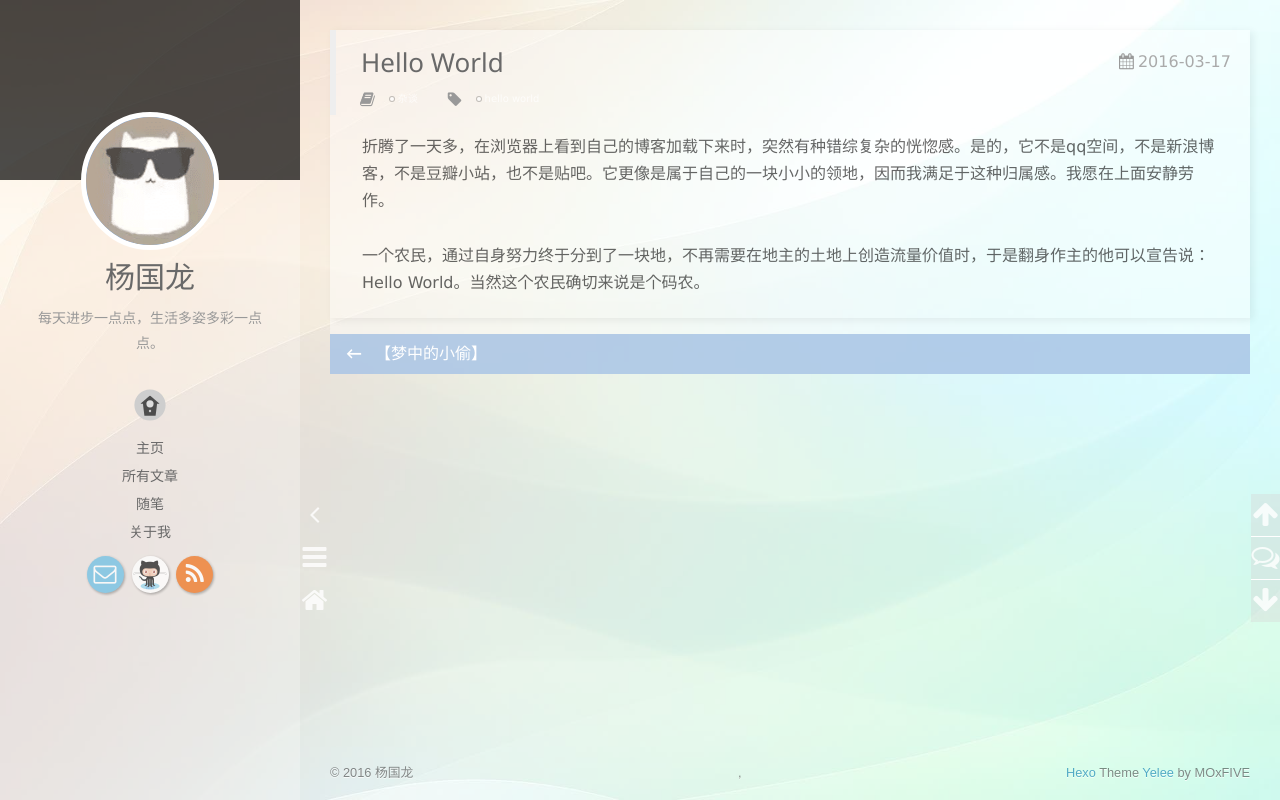
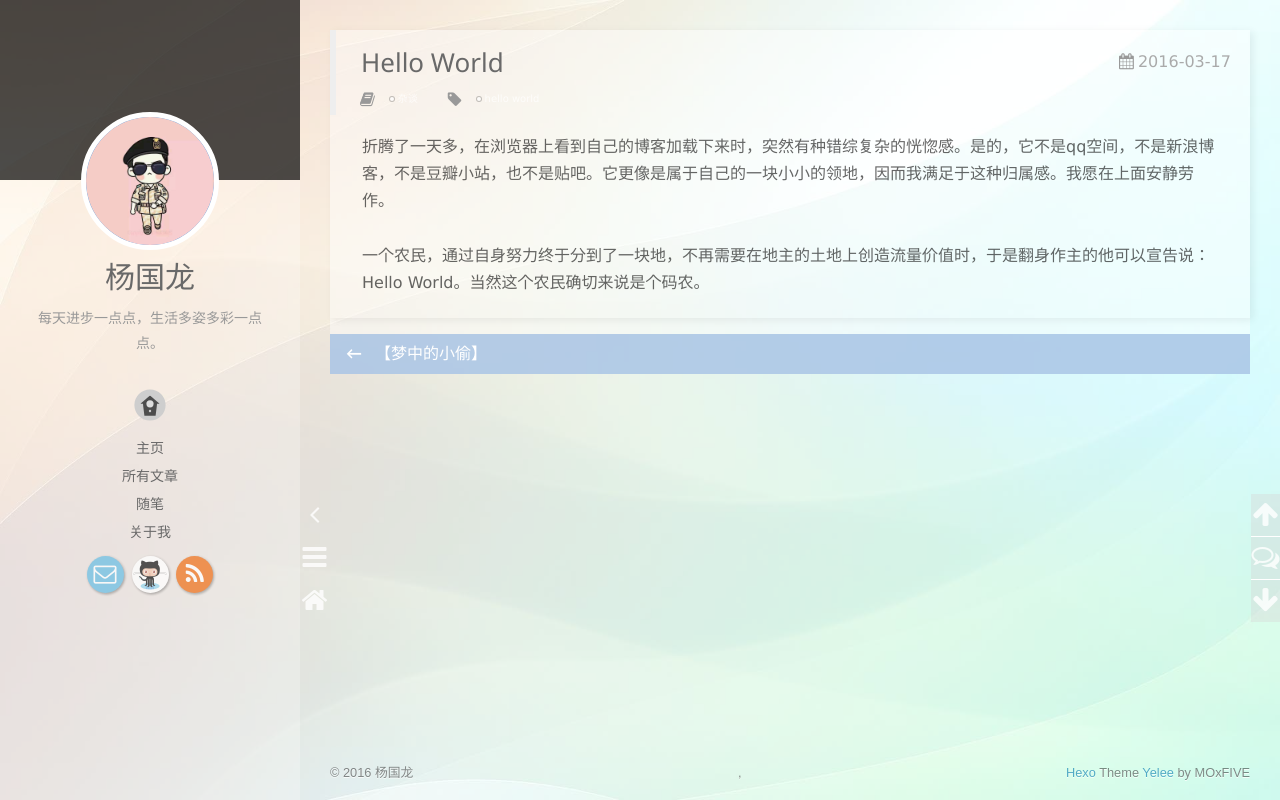
Before and after one commit to yangguolong/yangguolong.github.io, a plain HTML site: page 2016/03/17/hello/index.html in a window 1280 px wide. Drawn offline with nearby package versions, Linux system fonts and the light colour scheme; some packages are replaced by stand-ins of ours; a script that the page names is missing.

Commit message:
Site updated: 2016-03-18 21:39:11

```diff
--- a/2016/03/17/hello/index.html
+++ b/2016/03/17/hello/index.html
@@ -62,7 +62,7 @@
 <div class="intrude-less">
     <header id="header" class="inner">
         <a href="/" class="profilepic">
-            <img src="/img/avatar.png" class="animated zoomIn">
+            <img src="/img/avatar.JPG" class="animated zoomIn">
         </a>
         <hgroup>
           <h1 class="header-author"><a href="/">杨国龙</a></h1>
@@ -188,7 +188,7 @@
     <div class="intrude-less">
         <header id="header" class="inner">
             <a href="/" class="profilepic">
-                <img src="/img/avatar.png" class="animated zoomIn">
+                <img src="/img/avatar.JPG" class="animated zoomIn">
             </a>
             <hgroup>
               <h1 class="header-author"><a href="/" title="回到主页">杨国龙</a></h1>
```
Also changed, not shown: 2016/03/18/dream/index.html (+2 -2 lines), archives/2016/03/index.html (+2 -2 lines), archives/2016/index.html (+2 -2 lines), archives/index.html (+2 -2 lines), categories/杂谈/index.html (+2 -2 lines), index.html (+2 -2 lines), tags/hello-world/index.html (+2 -2 lines), tags/随笔/index.html (+2 -2 lines), img/avatar.JPG (added).
